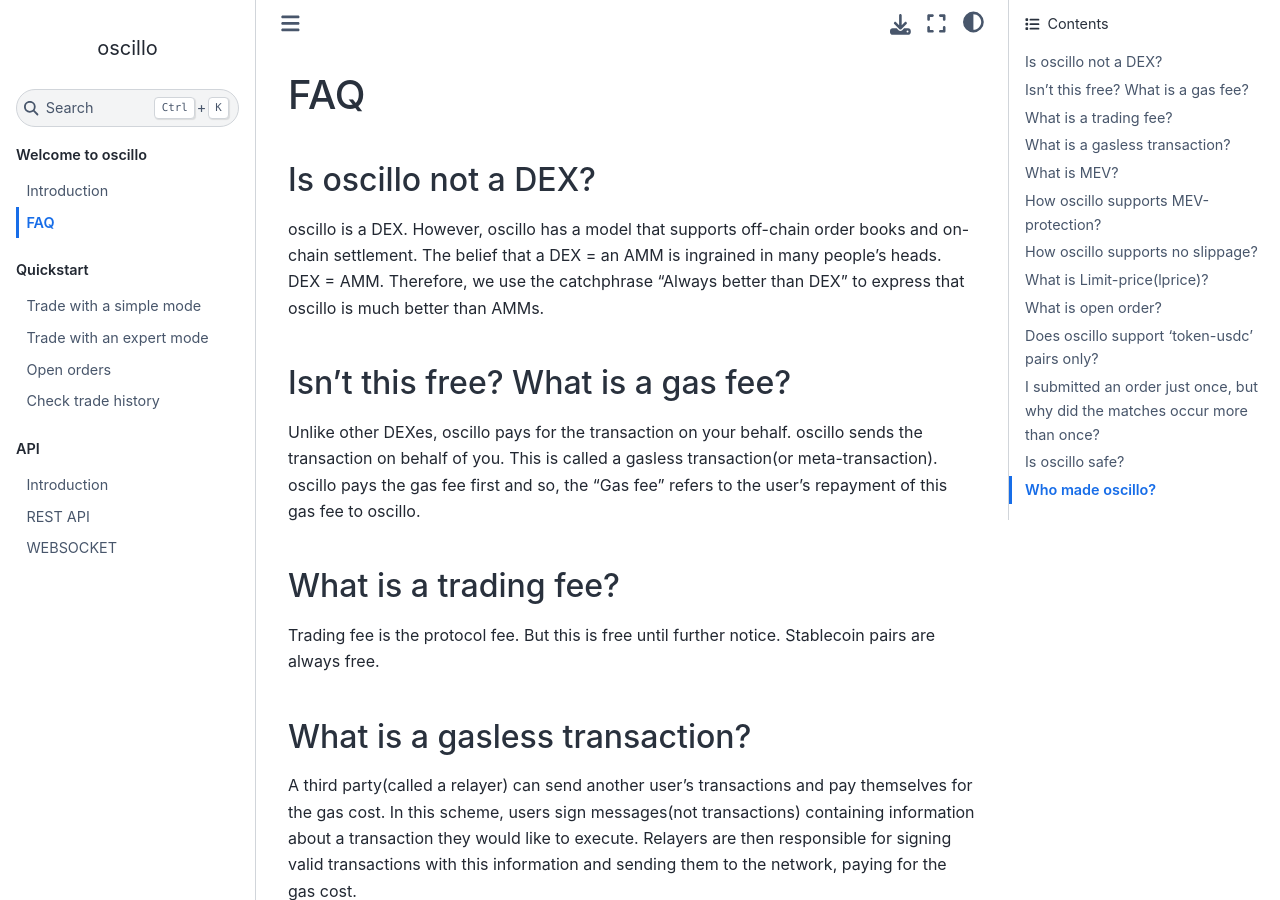
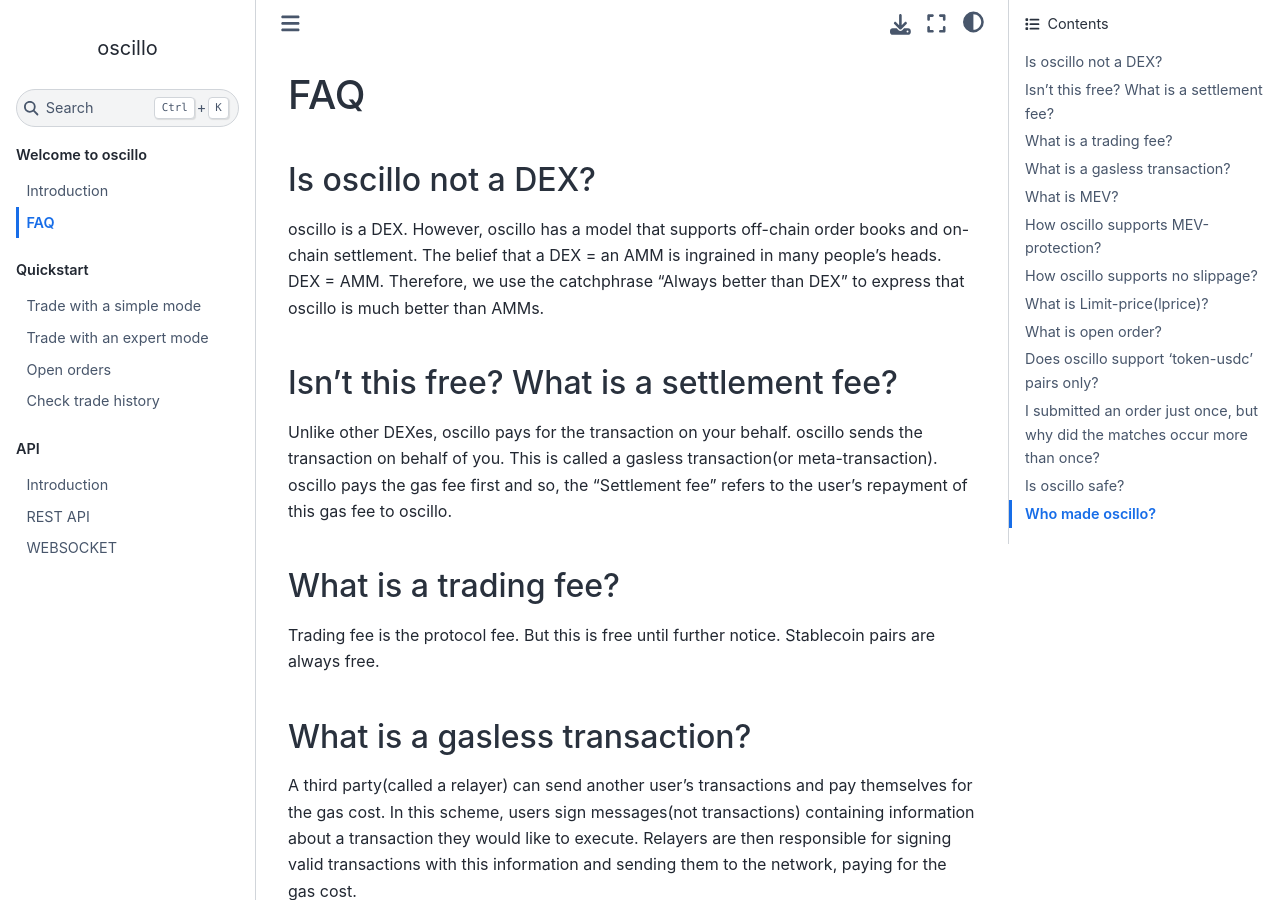
Before and after one commit to oscillo-finance/Docs, a Sphinx documentation site: the page built from docs/source/welcome/faq.rst, in a window 1280 px wide and 900 px high. Built offline with Sphinx 7.4.7 and the Sphinx Book theme 1.1.4, drawn with Linux system fonts in a browser that asks for light colours.

Commit message:
settlement fee

```diff
--- a/docs/source/welcome/faq.rst
+++ b/docs/source/welcome/faq.rst
@@ -10,10 +10,10 @@
 The belief that a DEX = an AMM is ingrained in many people’s heads. DEX = AMM. Therefore, we use the catchphrase "Always better than DEX" to express that oscillo is much better than AMMs.
 
 
-Isn't this free? What is a gas fee?
+Isn't this free? What is a settlement fee?
 ###########################################
 
-Unlike other DEXes, oscillo pays for the transaction on your behalf. oscillo sends the transaction on behalf of you. This is called a gasless transaction(or meta-transaction). oscillo pays the gas fee first and so, the “Gas fee” refers to the user’s repayment of this gas fee to oscillo.
+Unlike other DEXes, oscillo pays for the transaction on your behalf. oscillo sends the transaction on behalf of you. This is called a gasless transaction(or meta-transaction). oscillo pays the gas fee first and so, the “Settlement fee” refers to the user’s repayment of this gas fee to oscillo.
 
 
 What is a trading fee?
```
